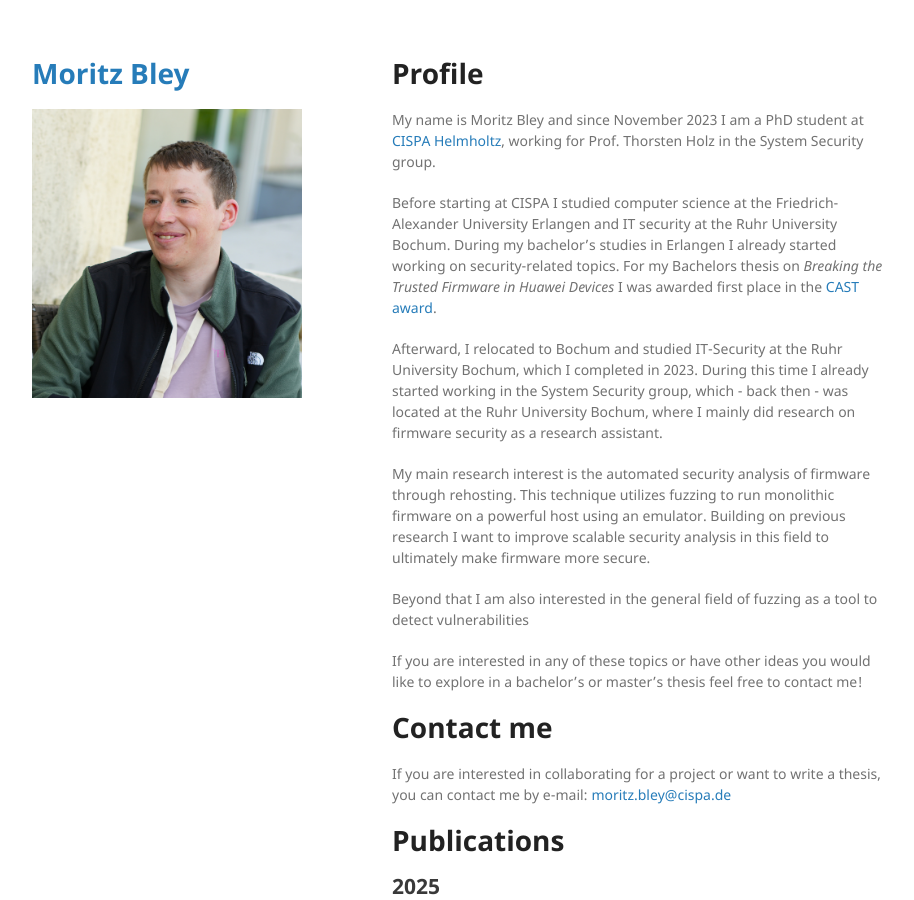
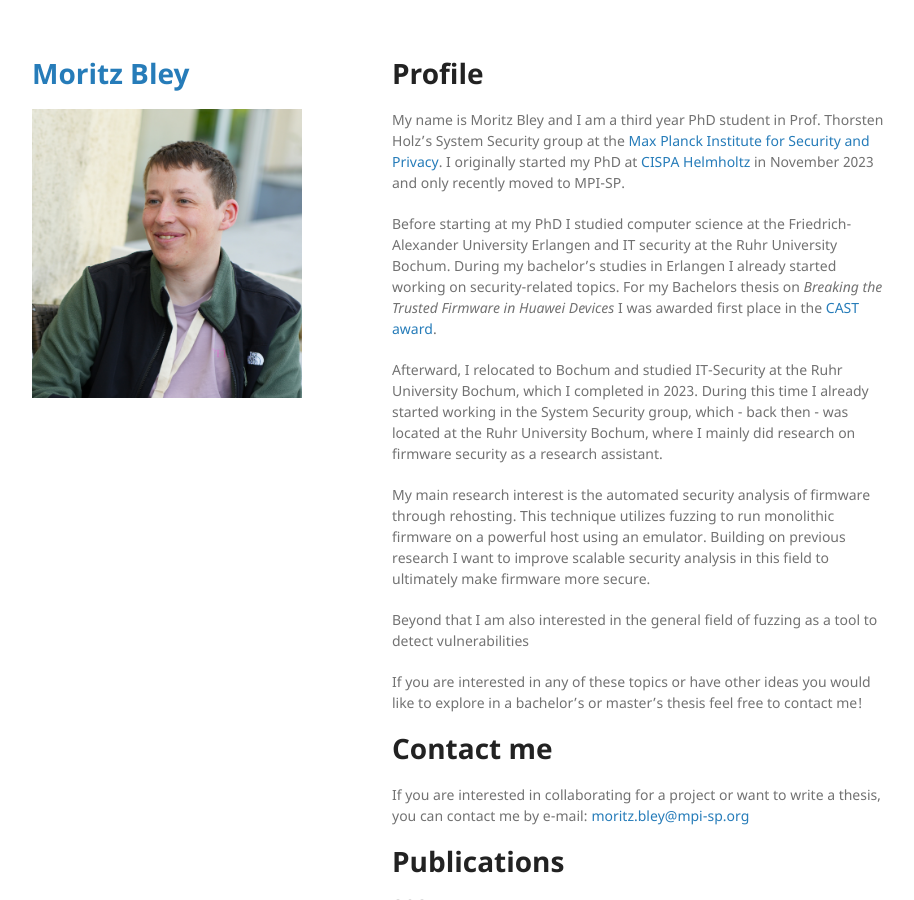
Before and after one commit to mo-bl/mo-bl.github.io, a Jekyll site: the page built from index.md, in a window 1280 px wide and 900 px high. Shown: the whole window, without its empty margins (178-1092 px from the left). Built offline with Jekyll 4.4.1, drawn with Linux system fonts in a browser that asks for light colours; the repository's description, which GitHub fills in, is left out; our own code applies the rules of GitHub Pages for plain Markdown files.

Commit message:
Updated affiliation

```diff
--- a/index.md
+++ b/index.md
@@ -3,9 +3,10 @@ layout: default
 ---
 # Profile
 
-My name is Moritz Bley and since November 2023 I am a PhD student at [CISPA Helmholtz](https://cispa.de/en), working for Prof. Thorsten Holz in the System Security group.
+My name is Moritz Bley and I am a third year PhD student in Prof. Thorsten Holz's System Security group at the [Max Planck Institute for Security and Privacy](https://www.mpi-sp.org/).
+I originally started my PhD at [CISPA Helmholtz](https://cispa.de/en) in November 2023 and only recently moved to MPI-SP.
 
-Before starting at CISPA I studied computer science at the Friedrich-Alexander University Erlangen and IT security at the Ruhr University Bochum. During my bachelor's studies in Erlangen I already started working on security-related topics. For my Bachelors thesis on _Breaking the Trusted Firmware in Huawei Devices_ I was awarded first place in the [CAST award](https://www.cs1.tf.fau.de/2020/11/26/germanys-best-bachelors-thesis-in-it-security-moritz-bley-receives-cast-award-2020/).
+Before starting at my PhD I studied computer science at the Friedrich-Alexander University Erlangen and IT security at the Ruhr University Bochum. During my bachelor's studies in Erlangen I already started working on security-related topics. For my Bachelors thesis on _Breaking the Trusted Firmware in Huawei Devices_ I was awarded first place in the [CAST award](https://www.cs1.tf.fau.de/2020/11/26/germanys-best-bachelors-thesis-in-it-security-moritz-bley-receives-cast-award-2020/).
 
 Afterward, I relocated to Bochum and studied IT-Security at the Ruhr University Bochum, which I completed in 2023. During this time I already started working in the System Security group, which - back then - was located at the Ruhr University Bochum, where I mainly did research on firmware security as a research assistant.
 
@@ -16,7 +17,7 @@ Beyond that I am also interested in the general field of fuzzing as a tool to de
 If you are interested in any of these topics or have other ideas you would like to explore in a bachelor's or master's thesis feel free to contact me!
 
 # Contact me
-If you are interested in collaborating for a project or want to write a thesis, you can contact me by e-mail: [moritz.bley@cispa.de](mailto:moritz.bley@cispa.de)
+If you are interested in collaborating for a project or want to write a thesis, you can contact me by e-mail: [moritz.bley@mpi-sp.org](mailto:moritz.bley@mpi-sp.org)
 
 # Publications
 ## 2025
```
